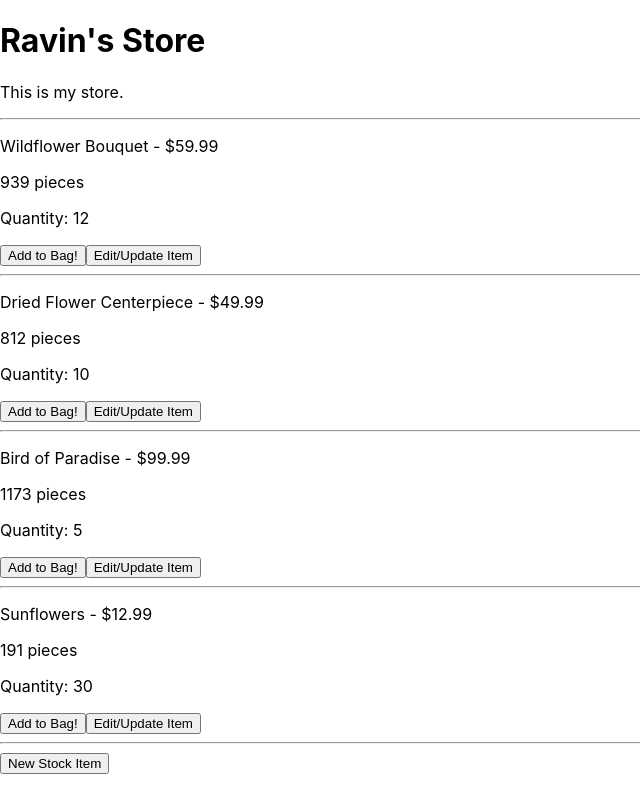
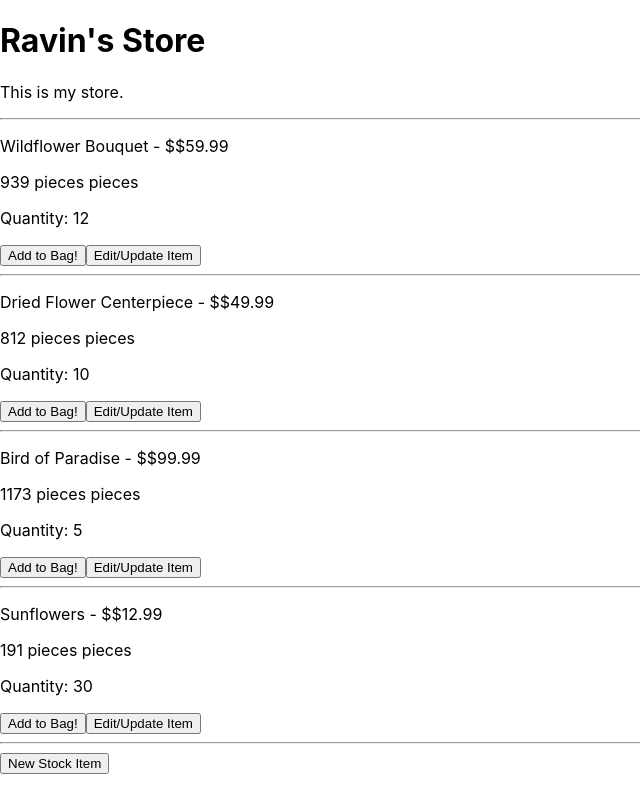
Before and after one commit to Ravinfish/inventory-tracker, a React (Create React App) app: page / in a window 1280 px wide. Shown: the whole page, without its empty margins (0-640 px from the left). Built offline with nearby package versions, Linux system fonts and the light colour scheme.

Commit message:
fully functioning as intended

```diff
--- a/src/components/StockItem.js
+++ b/src/components/StockItem.js
@@ -20,8 +20,8 @@ function StockItems({ name, price, pieces, quantity, id, addToBag, handleUpdate
   return (
     <div id="stockItem">
       {/* <img src={imgSrc} alt={name} /> */}
-      <p>{name} - {price}</p>
-      <p>{pieces}</p>
+      <p>{name} - ${price}</p>
+      <p>{pieces} pieces</p>
       {quantityRemaining > 0 ? (
         <p>Quantity: {quantityRemaining}</p>
       ) : (
```
Also changed, not shown: src/components/NewItemForm.js (line endings or trailing spaces).
